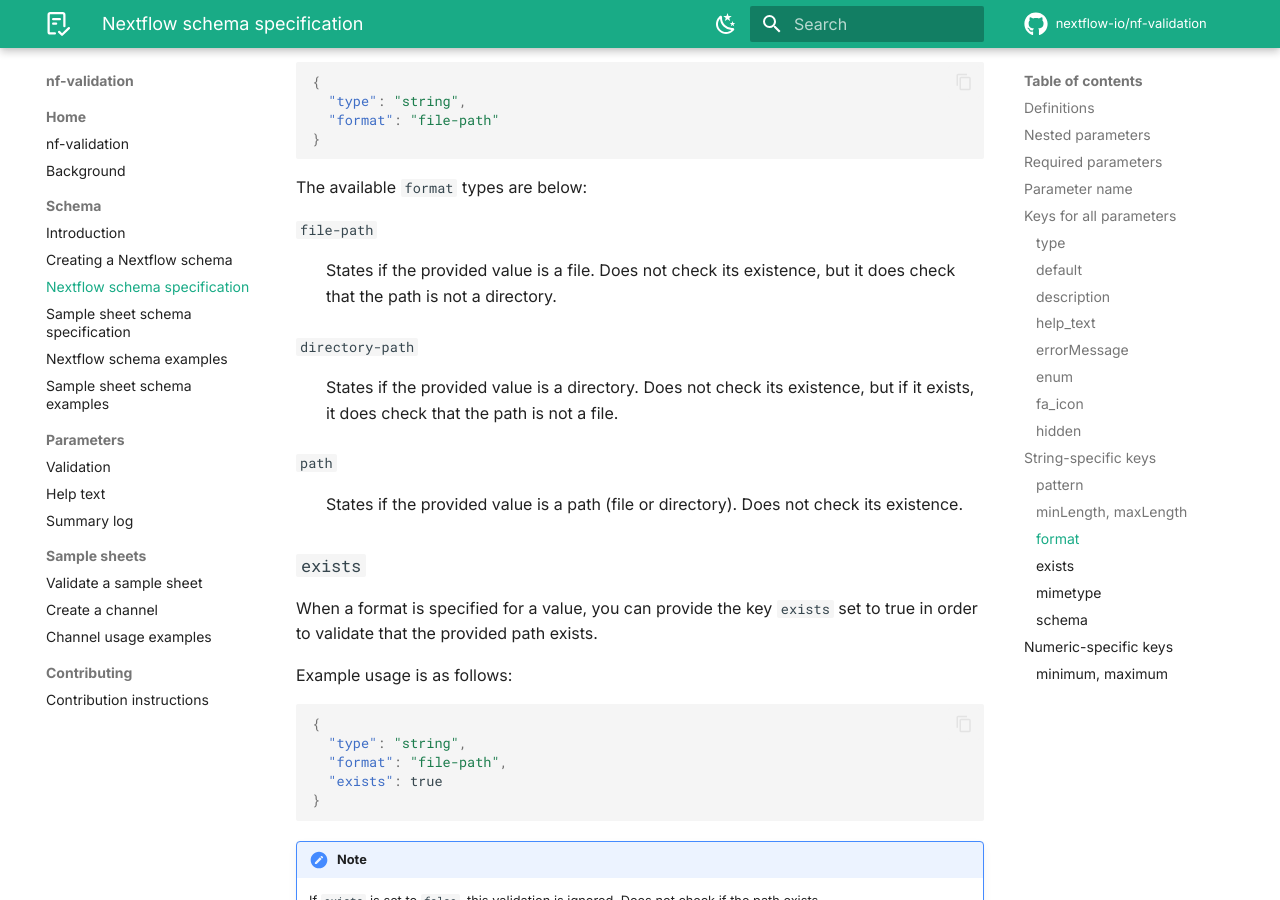
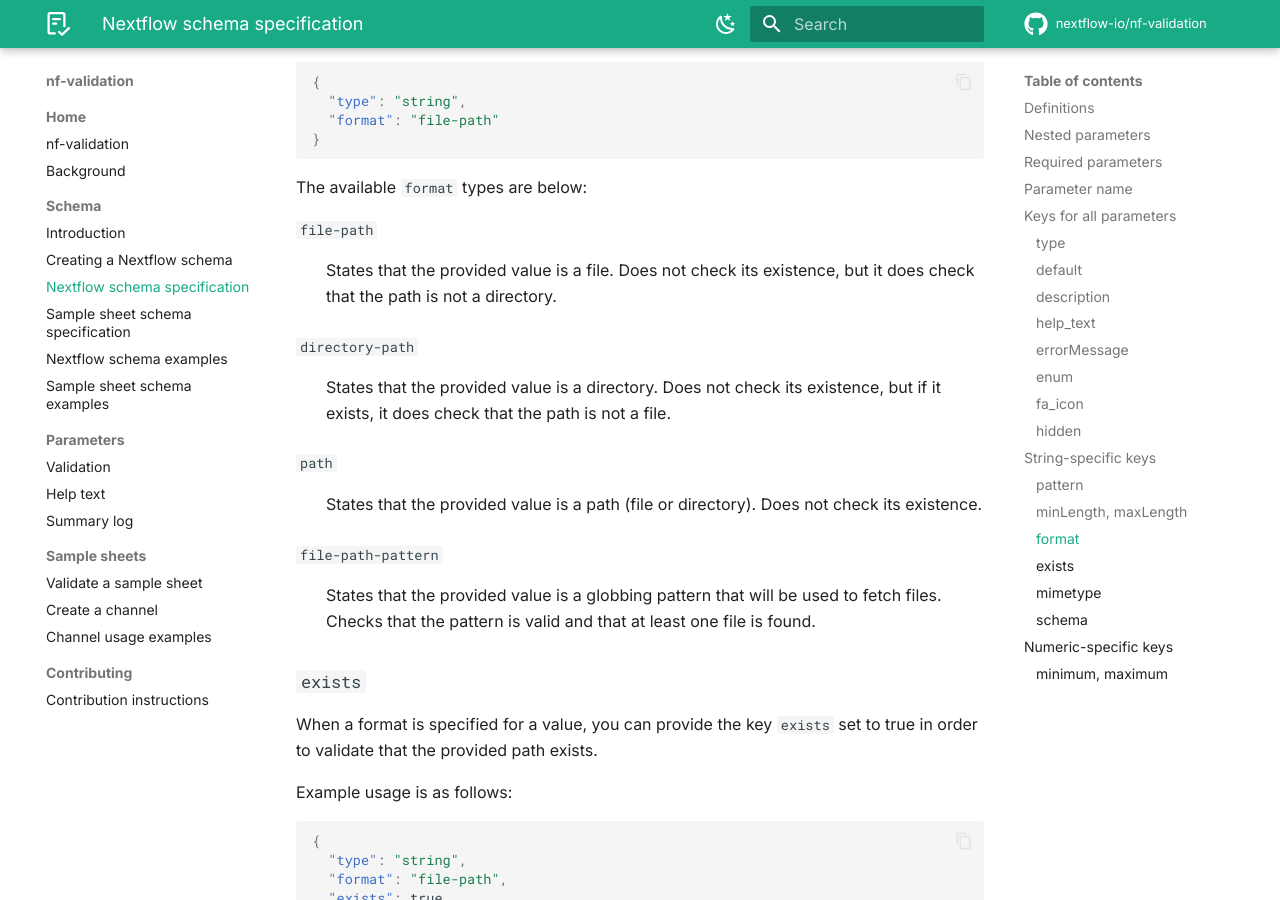
Before and after one commit to nextflow-io/nf-validation, an MkDocs documentation site: the page built from docs/nextflow_schema/nextflow_schema_specification.md, in a window 1280 px wide and 900 px high, scrolled down 7481 px. Built offline with MkDocs 1.6.1 and Material for MkDocs 9.7.7, drawn with Linux system fonts in a browser that asks for light colours; plug-ins that fetch from the network failed and are left out; comment, search, counter and statistics services are not loaded.

Commit message:
update docs and add check if any files are found

```diff
--- a/docs/nextflow_schema/nextflow_schema_specification.md
+++ b/docs/nextflow_schema/nextflow_schema_specification.md
@@ -342,13 +342,16 @@
 The available `format` types are below:
 
 `file-path`
-: States if the provided value is a file. Does not check its existence, but it does check that the path is not a directory.
+: States that the provided value is a file. Does not check its existence, but it does check that the path is not a directory.
 
 `directory-path`
-: States if the provided value is a directory. Does not check its existence, but if it exists, it does check that the path is not a file.
+: States that the provided value is a directory. Does not check its existence, but if it exists, it does check that the path is not a file.
 
 `path`
-: States if the provided value is a path (file or directory). Does not check its existence.
+: States that the provided value is a path (file or directory). Does not check its existence.
+
+`file-path-pattern`
+: States that the provided value is a globbing pattern that will be used to fetch files. Checks that the pattern is valid and that at least one file is found.
 
 ### `exists`
 
```
Also changed, not shown: 1 other file.
